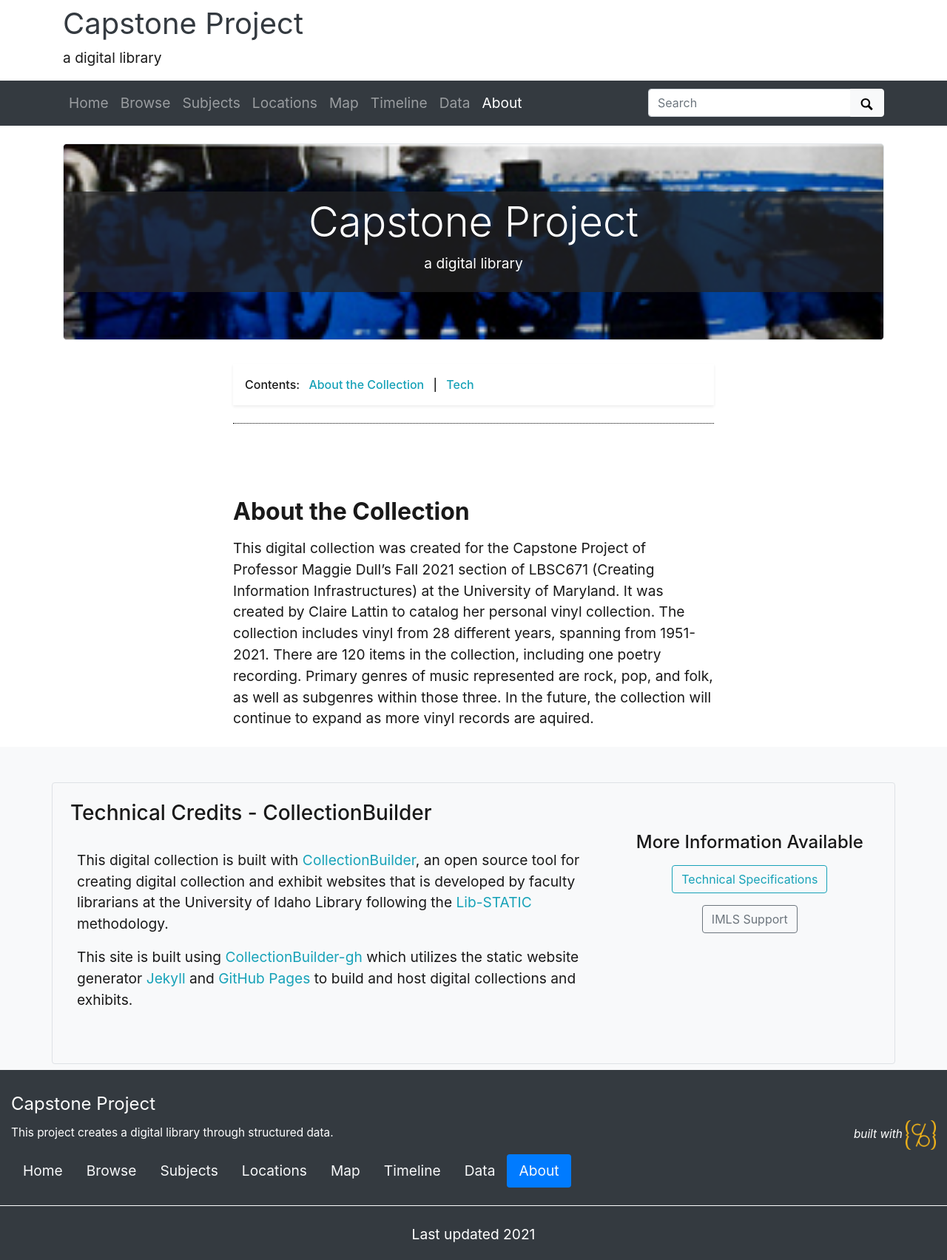
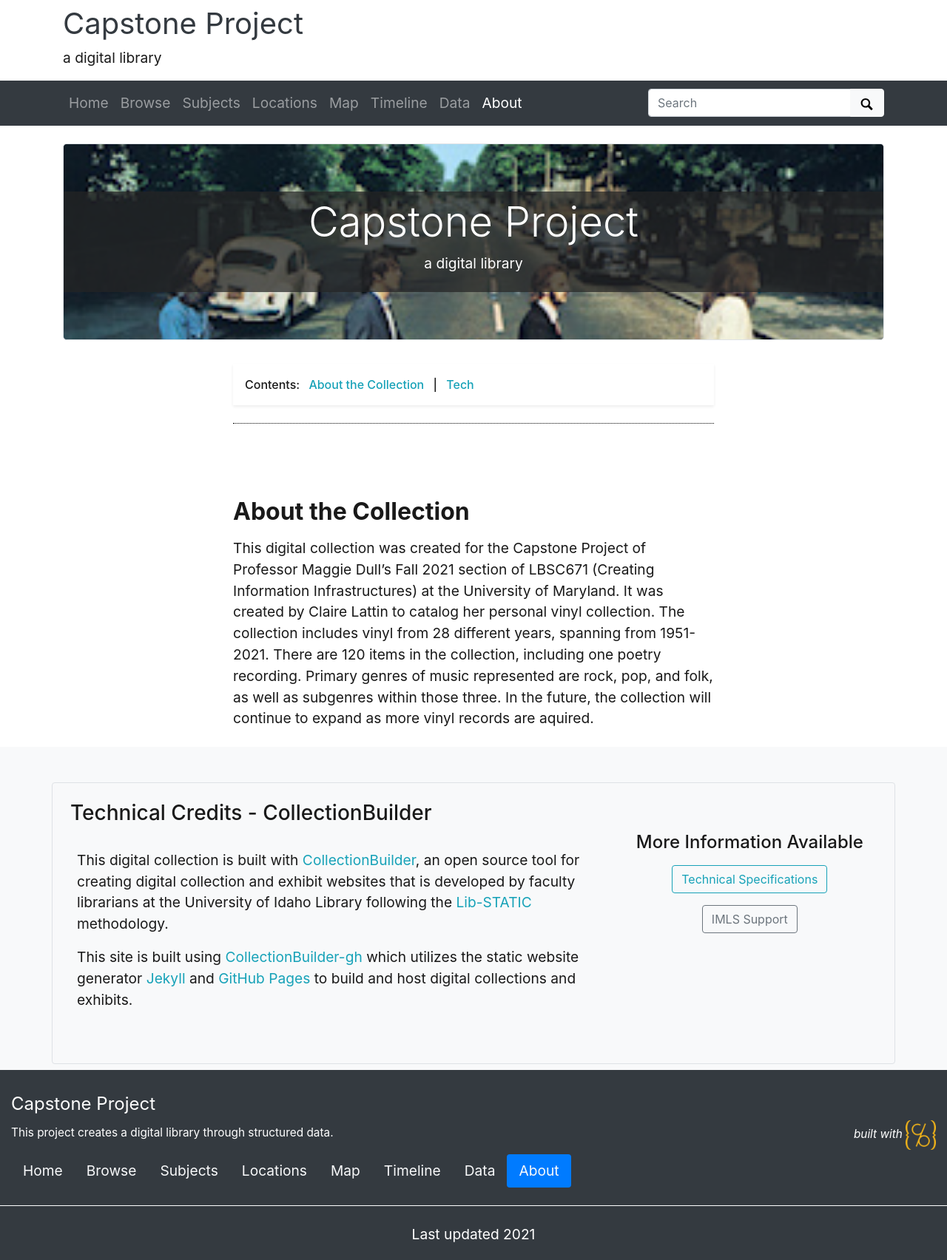
Before and after one commit to celattin/capstone-2, a Jekyll site: the page built from pages/about.md, in a window 1280 px wide. Shown: the whole page at 74% size. Built offline with Jekyll 4.4.1, drawn with Linux system fonts in a browser that asks for light colours.

Commit message:
Update about.md

```diff
--- a/pages/about.md
+++ b/pages/about.md
@@ -8,7 +8,7 @@ credits: true
 # Look in _includes/feature for options to easily add features to the page
 ---
 
-{% include feature/jumbotron.html objectid="coll086" %}
+{% include feature/jumbotron.html objectid="coll017" %}
 
 {% include feature/nav-menu.html sections="About the Collection" %}
 
```
